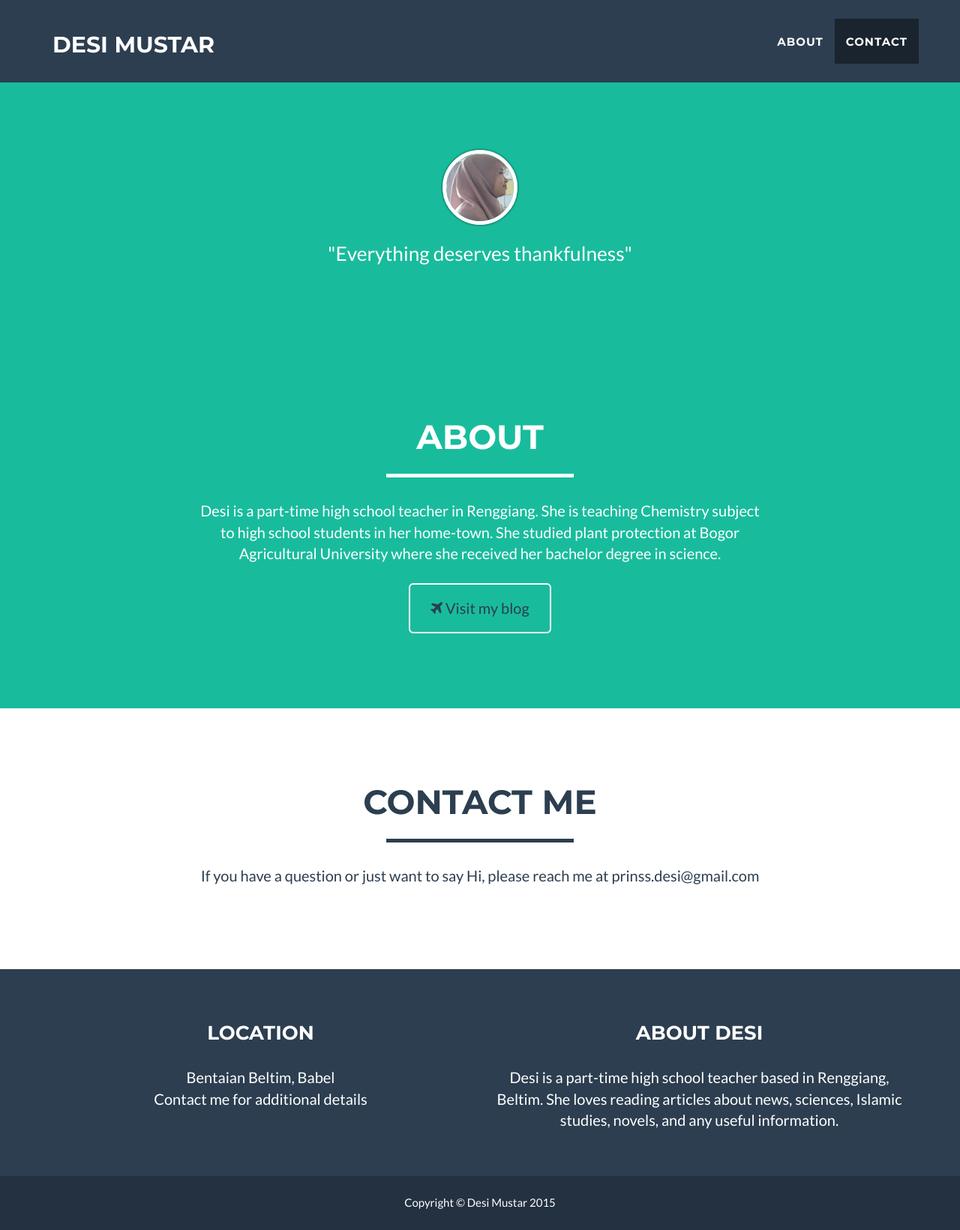
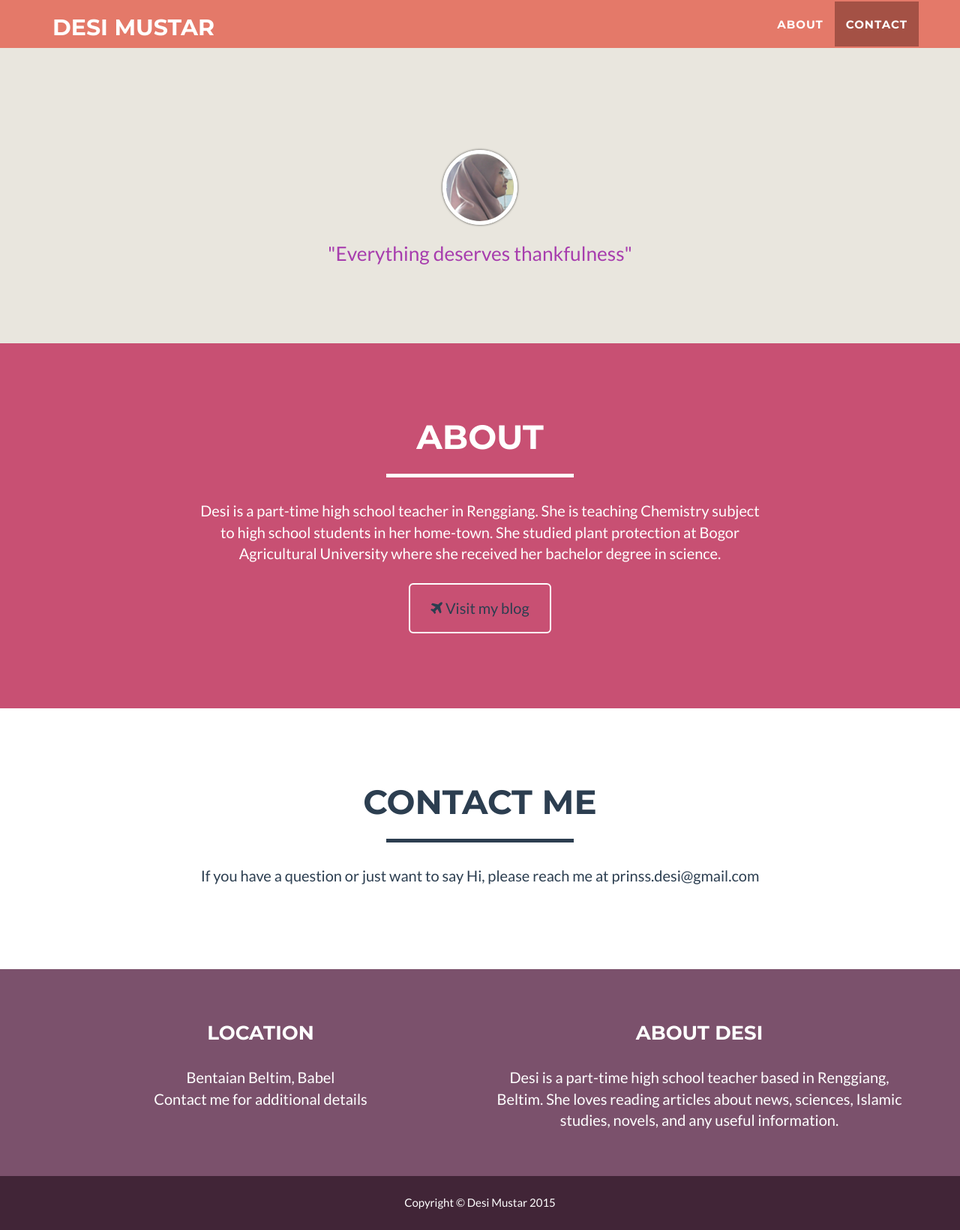
Before and after one commit to desimustar/desimustar.github.io, a plain HTML site: page index.html in a window 1280 px wide. Shown: the whole page at 75% size. Drawn offline with nearby package versions, Linux system fonts and the light colour scheme.

Commit message:
changed color

```diff
--- a/css/freelancer.css
+++ b/css/freelancer.css
@@ -468,3 +468,41 @@ footer .footer-below {
     -moz-box-shadow: 0 0 3px 0 rgba(0,0,0,0.8);
     box-shadow: 0 0 3px 0 rgba(0,0,0,0.8);
 }
+.navbar-default, .navbar-inverse {
+    border: 0px none;
+    background-color: #E47969;
+}
+header {
+    text-align: center;
+    color: #FFF;
+    background: #E9E6DE none repeat scroll 0% 0%;
+	color: #A73DAE;
+}
+.navbar-default .navbar-brand:hover, .navbar-default .navbar-brand:focus {
+    color: #A73DAE;
+    background-color: transparent;
+}
+.navbar-default .navbar-nav > li > a:hover, .navbar-default .navbar-nav > li > a:focus {
+    color: #A73DAE;
+    background-color: transparent;
+}
+.navbar-fixed-top {
+    padding: 2px 0px;
+    transition: padding 0.3s ease 0s;
+}
+footer .footer-above {
+    padding-top: 50px;
+    background-color: #7B516C;
+}
+footer .footer-below {
+    padding: 25px 0px;
+    background-color: #412537;
+}
+section.success {
+    color: #FFF;
+    background: #C85073 none repeat scroll 0% 0%;
+}
+.navbar-default .navbar-nav > .active > a, .navbar-default .navbar-nav > .active > a:hover, .navbar-default .navbar-nav > .active > a:focus {
+    color: #FFF;
+    background-color: #A45145;
+}
--- a/index.html
+++ b/index.html
@@ -94,7 +94,7 @@
                     <p>Desi is a part-time high school teacher in Renggiang. She is teaching Chemistry subject to high school students in her home-town. She studied plant protection at Bogor Agricultural University where she received her bachelor degree in science. </p>
                 </div>
                 <div class="col-lg-8 col-lg-offset-2 text-center">
-                    <a href="#" class="btn btn-lg btn-outline">
+                    <a href="http://www.desimustar.ga" class="btn btn-lg btn-outline">
                         <i class="fa fa-plane"></i> Visit my blog
                     </a>
                 </div>
```
